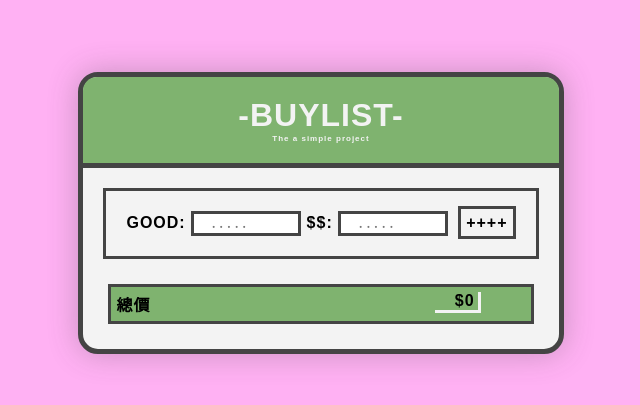
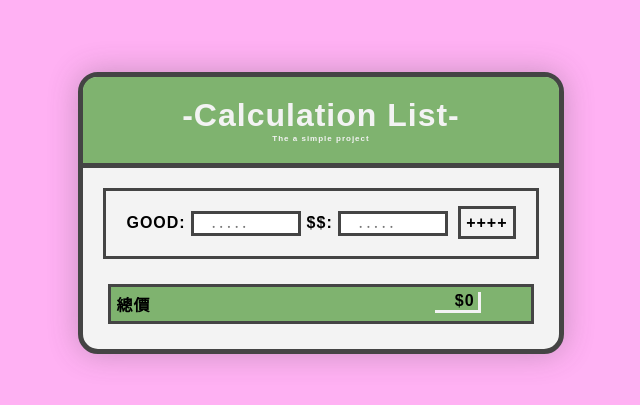
Before and after one commit to TomGKD1605/passport, a plain HTML site: page TODOLIST/dist/index.html in a window 1280 px wide. Shown: the part 187-592 px from the top of the page, without its empty margins (319-959 px from the left). Drawn offline with nearby package versions, Linux system fonts and the light colour scheme.

Commit message:
修改讀我

```diff
--- a/TODOLIST/dist/index.html
+++ b/TODOLIST/dist/index.html
@@ -2,7 +2,7 @@
 <html lang="en" >
 <head>
   <meta charset="UTF-8">
-  <title>計帳單</title>
+  <title>記帳單</title>
   <link rel="stylesheet" href="./style.css">
 </head>
 <body>
@@ -10,7 +10,7 @@
 
 <div class="buylist">
   <div class="bottom"> </div>
-  <h1>-BUYLIST-
+  <h1>-Calculation List-
     <div class="small">The a simple project</div>
   </h1>
   <div class="buy_item ctrl_panel">
```
Also changed, not shown: 3 other files.
